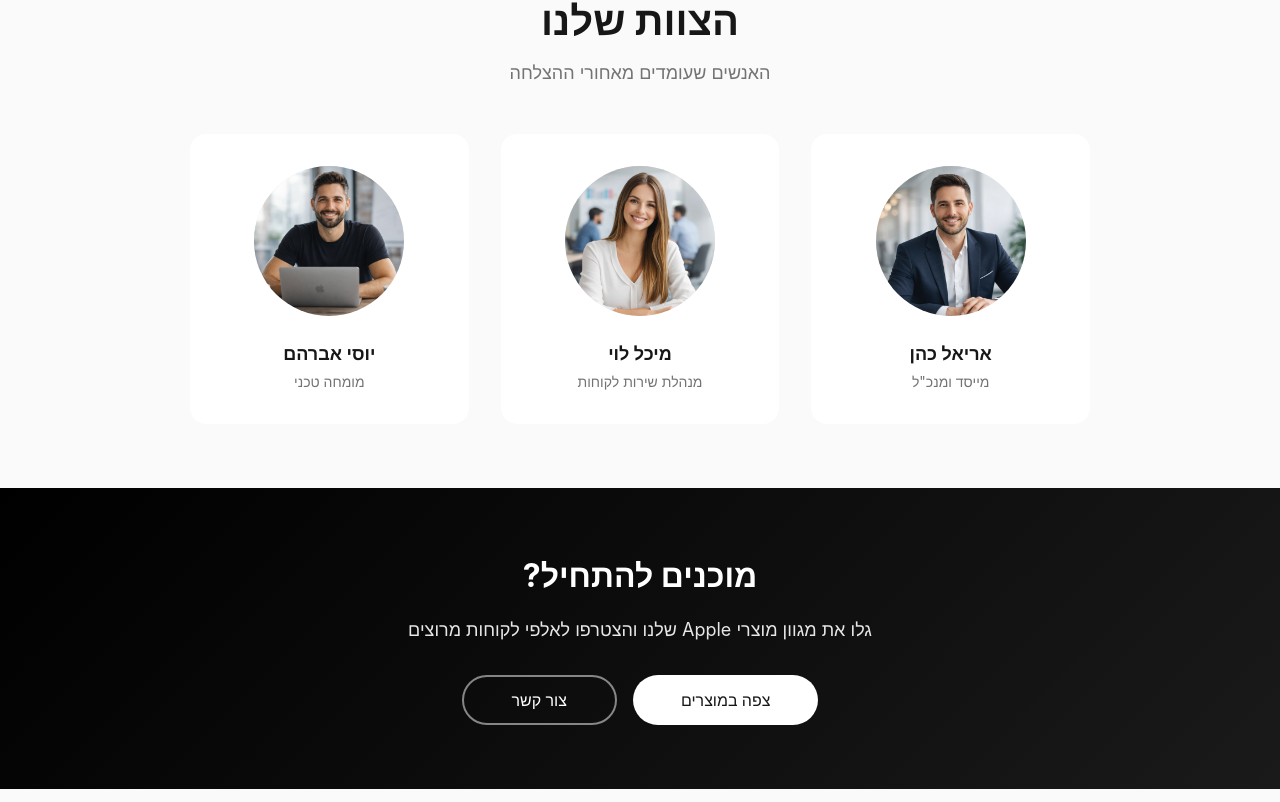
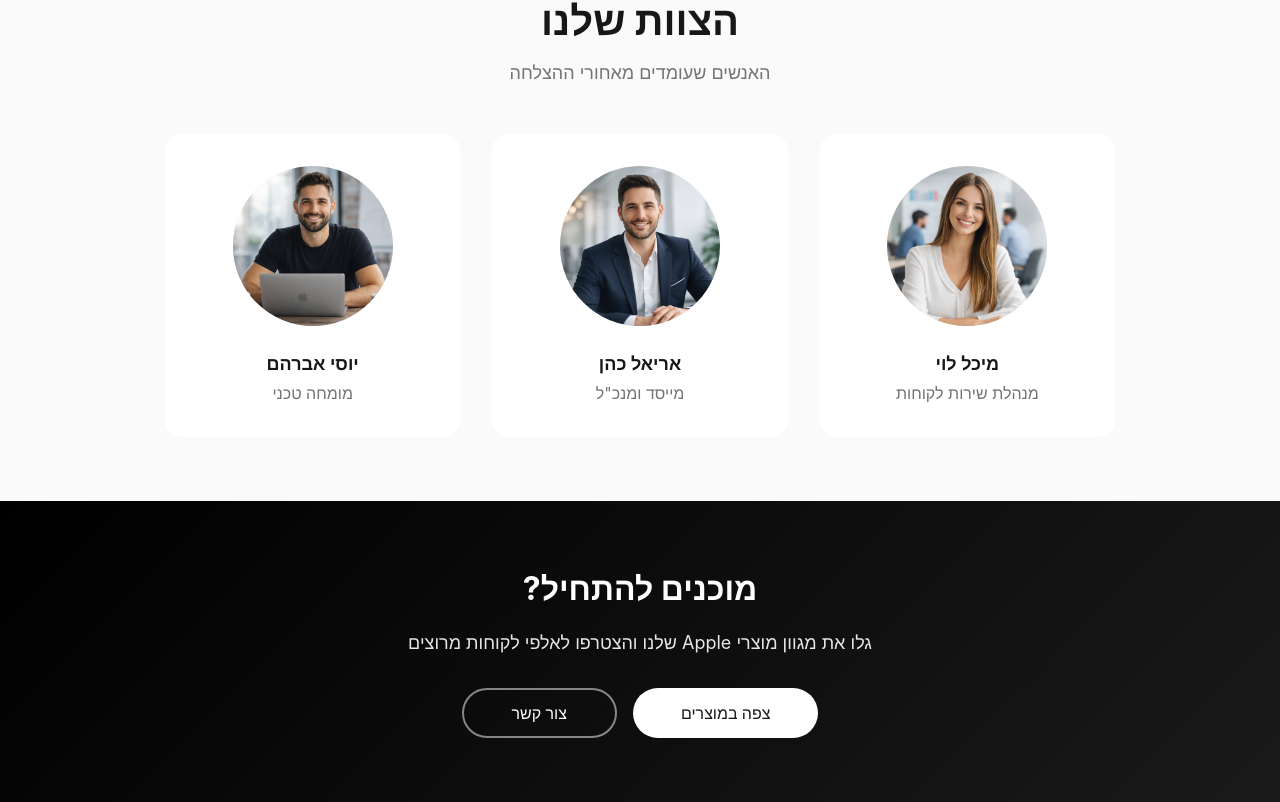
Before and after one commit to ariel7123/IDigitaly-ECommerce, a React (Vite) app in the folder Client/: page /about in a window 1280 px wide. Shown: the part 2134-2936 px from the top of the page. Built offline with nearby package versions, Linux system fonts and the light colour scheme; no server answers.

Commit message:
Style team section with centered CEO and equal card sizing
- Reorder team members to place CEO (Ariel) in the center
- Set equal card dimensions for all team members (160px images)
- Add isCeo flag for potential future styling differentiation

```diff
--- a/Client/src/pages/About.scss
+++ b/Client/src/pages/About.scss
@@ -313,7 +313,7 @@
     display: grid;
     grid-template-columns: repeat(3, 1fr);
     gap: $spacing-xl;
-    max-width: 900px;
+    max-width: 950px;
     margin: 0 auto;
 
     @include mobile {
@@ -336,8 +336,8 @@
   }
 
   &__image {
-    width: 150px;
-    height: 150px;
+    width: 160px;
+    height: 160px;
     border-radius: 50%;
     overflow: hidden;
     margin: 0 auto $spacing-lg;
@@ -358,7 +358,7 @@
   }
 
   &__role {
-    font-size: $font-size-sm;
+    font-size: $font-size-base;
     color: $gray-500;
   }
 }
--- a/Client/src/pages/About.tsx
+++ b/Client/src/pages/About.tsx
@@ -4,22 +4,25 @@ import './About.scss';
 
 const teamMembers = [
   {
+    name: 'מיכל לוי',
+    role: 'מנהלת שירות לקוחות',
+    image: '/images/Team/MichalLevi.png',
+    imageStyle: { transform: 'scale(1)', objectPosition: 'center center' },
+    isCeo: false,
+  },
+  {
     name: 'אריאל כהן',
     role: 'מייסד ומנכ"ל',
     image: '/images/Team/ArielCohen.png',
     imageStyle: { transform: 'scale(1)', objectPosition: '90% center' },
-  },
-  {
-    name: 'מיכל לוי',
-    role: 'מנהלת שירות לקוחות',
-    image: '/images/Team/MichalLevi.png',
-    imageStyle: { transform: 'scale(1)', objectPosition: 'center center' },
+    isCeo: true,
   },
   {
     name: 'יוסי אברהם',
     role: 'מומחה טכני',
     image: '/images/Team/YosiAvraham.png',
     imageStyle: { transform: 'scale(1)', objectPosition: '55% center' },
+    isCeo: false,
   },
 ];
 
@@ -152,7 +155,7 @@ const About: React.FC = () => {
           </div>
           <div className="about-team__grid">
             {teamMembers.map((member, index) => (
-              <div key={index} className="team-card">
+              <div key={index} className={`team-card ${member.isCeo ? 'team-card--ceo' : ''}`}>
                 <div className="team-card__image">
                   <img src={member.image} alt={member.name} style={member.imageStyle} />
                 </div>
```
